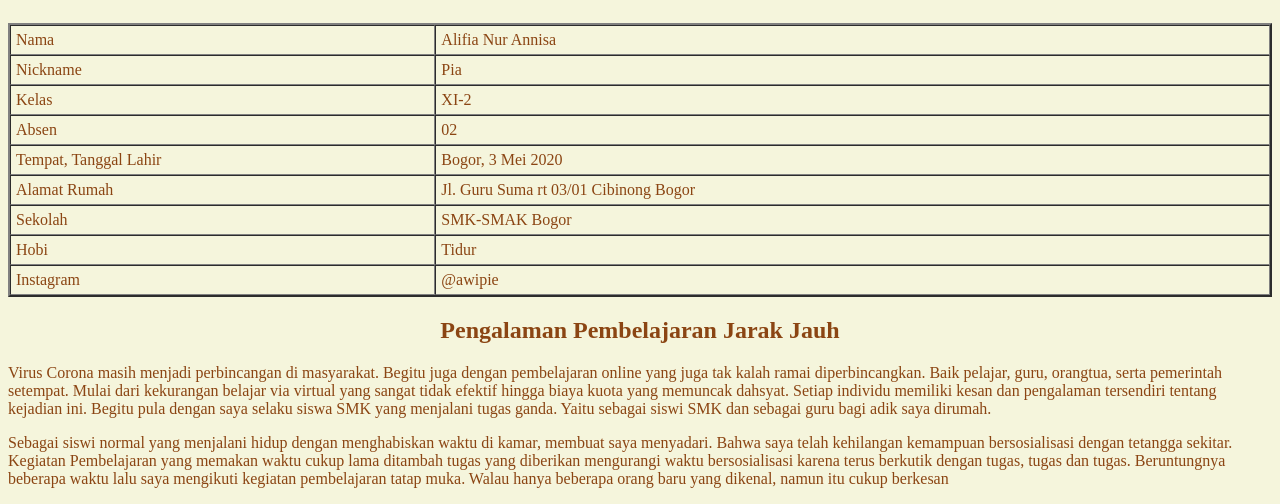
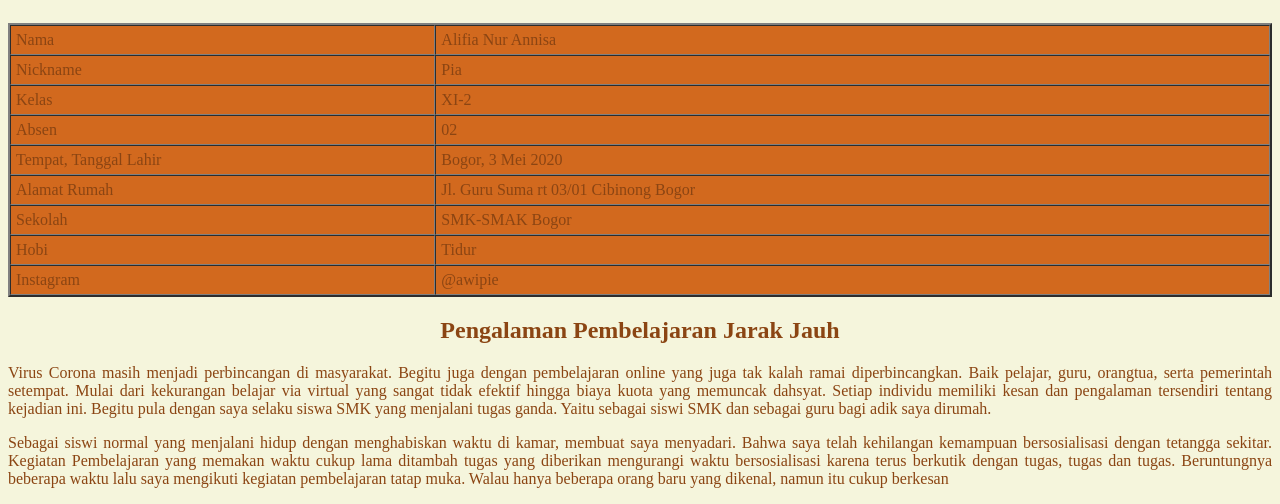
Before and after one commit to alifianura65/alifianura.github.io, a plain HTML site: page index.html in a window 1280 px wide. Shown: the part 320-824 px from the top of the page. Drawn offline with Linux system fonts and the light colour scheme.

Commit message:
Update index.html

```diff
--- a/index.html
+++ b/index.html
@@ -2,7 +2,7 @@
 <html>
 <head>
 	<title>Alifia Nur Annisa:HTML dan CSS Pertemuan 2</title>
-	<link rel="stylesheet" type="text/css" href="Latihan CSS.css">
+	<link rel="stylesheet" type="text/css" href="index.css">
 </head>
 <body style="background-color: #F5F5DC">
 	<h1 style="color:#8B4513" style="border:2px solid tan" align="center"><b>Profile Alifia Nur Annisa</b></h1>
```
